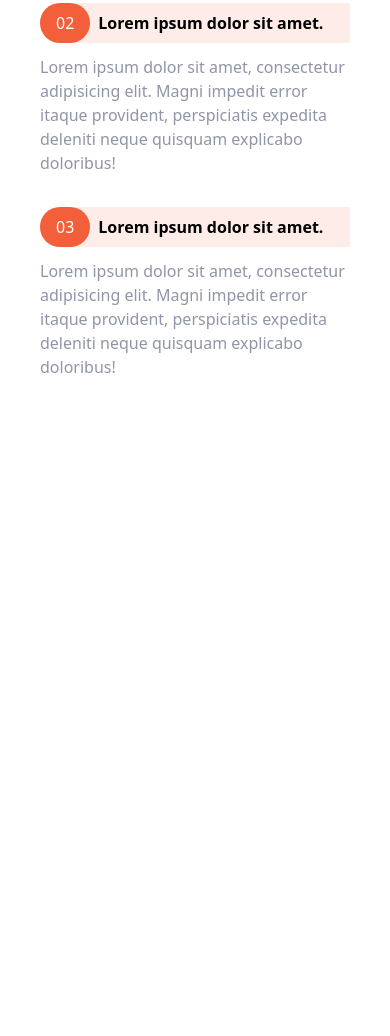
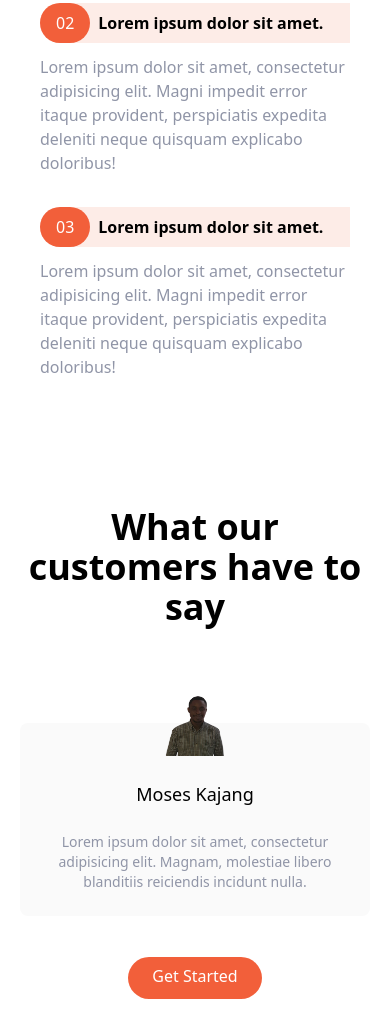
Before and after one commit to Sochuks/Tailwind-Landing-Page, a website: page index.html in a window 390 px wide. Shown: the part 1542-2578 px from the top of the page. Before the commit the page ends 1921 px from the top, so only its background shows below. Drawn offline with nearby package versions, Linux system fonts and the light colour scheme.

Commit message:
- Modified index   - added the testimonial section   - add the first container set width, padding,margin   - add heading   - add flex-box container set to flex-col on mobile and flex-row on large screen   - add testimonial 1 container set to flex-col, w-1/3 screen size   - add image set width,margin   - add name text and testimonial text   - replicate testiomnial 1 for 2 and 3   - edit 2 and 3   - add button

```diff
--- a/index.html
+++ b/index.html
@@ -181,6 +181,58 @@
         </div><!--Item List End-->
 
         </div>
+      </section>
+
+      <!--Testimonial-->
+      <section id="tesimonial">
+
+        <!--Heading and Testimonial blocks-->
+        <div class="max-w 6xl px-5 mx-auto mt-32 text-center">
+
+          <!--heading-->
+          <div class="h2 text-4xl font-bold text-center">
+            What our customers have to say
+          </div>
+
+          <!--Testimonial Container-->
+          <div class="flex flex-col mt-24 md:flex-row md:space-x-6">
+
+            <!--Testimonial 1-->
+              <div class="flex flex-col space-y-6 items-center p-6 rounded-lg bg-LightGray md:w-1/3">
+                <img src="img/moses_kajang.png" alt="" class="w-16 -mt-14">
+                <h5 class="text-lg text-bold">Moses Kajang</h5>
+                <p class="text-sm text-darkGrayBlue">
+                  Lorem ipsum dolor sit amet, consectetur adipisicing elit.
+                  Magnam, molestiae libero blanditiis reiciendis incidunt nulla.</p>
+              </div>
+
+              <!--Testimonial 2-->
+                <div class="hidden flex-col space-y-6 items-center p-6 rounded-lg bg-LightGray md:flex md:w-1/3">
+                  <img src="img/moses_kajang.png" alt="" class="w-16 -mt-14">
+                  <h5 class="text-lg text-bold">Moses Kajang</h5>
+                  <p class="text-sm text-darkGrayBlue">
+                    Lorem ipsum dolor sit amet, consectetur adipisicing elit.
+                    Magnam, molestiae libero blanditiis reiciendis incidunt nulla.</p>
+                </div>
+
+                <!--Testimonial 3-->
+                  <div class="hidden flex-col space-y-6 items-center p-6 rounded-lg bg-LightGray md:flex md:w-1/3">
+                    <img src="img/moses_kajang.png" alt="" class="w-16 -mt-14">
+                    <h5 class="text-lg text-bold">Moses Kajang</h5>
+                    <p class="text-sm text-darkGrayBlue">
+                      Lorem ipsum dolor sit amet, consectetur adipisicing elit.
+                      Magnam, molestiae libero blanditiis reiciendis incidunt nulla.</p>
+                  </div>
+
+          </div>
+              <!--Button-->
+              <div class="my-12">
+                <a href="" class="p-3 px-6 pt-2 text-white bg-brightRed rounded-full baseline hover:bg-brightRedLight">
+                  Get Started
+                </a>
+              </div>
+
+        </div>
 
       </section>
 
```
Also changed, not shown: css/main.css.
